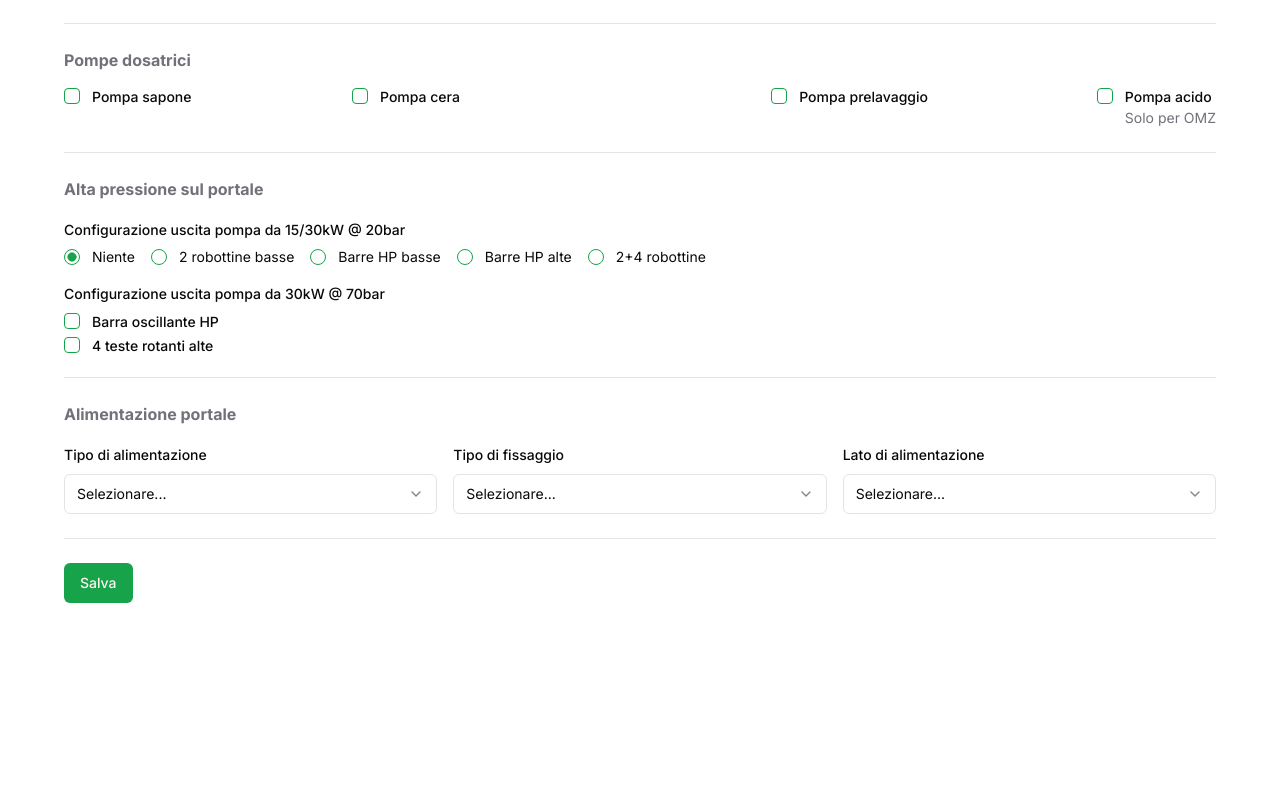
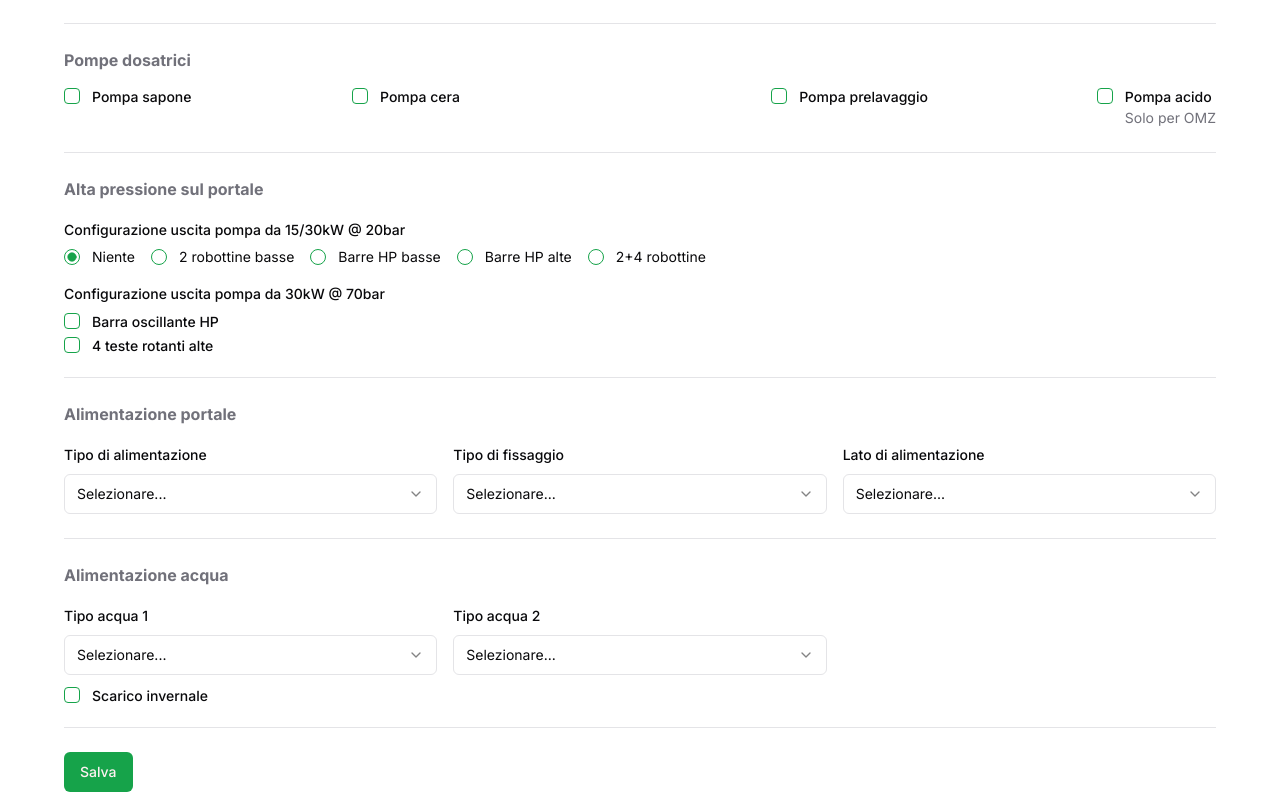
Before and after one commit to slinden2/product-configurator, a Next.js app: page /configurations/new in a window 1280 px wide. Shown: the part 487-1279 px from the top of the page. Before the commit the page ends 1090 px from the top, so only its background shows below. Built offline with nearby package versions, Linux system fonts and the light colour scheme.

Commit message:
Adds water types

```diff
--- a/components/ConfigForm.tsx
+++ b/components/ConfigForm.tsx
@@ -256,6 +256,35 @@ const ConfigForm = () => {
               </div>
             </div>
           </FormSection>
+          <FormSection title="Alimentazione acqua">
+            <div className="space-y-3">
+              <div className="md:flex md:gap-4 md:space-y-0 space-y-2">
+                <div className="md:flex-1 ">
+                  <SelectField
+                    name="water_type_1"
+                    label="Tipo acqua 1"
+                    placeholder="Selezionare..."
+                    items={selectFieldOptions.waterTypes1}
+                  />
+                </div>
+                <div className="md:flex-1 ">
+                  <SelectField
+                    name="water_type_2"
+                    label="Tipo acqua 2"
+                    placeholder="Selezionare..."
+                    items={selectFieldOptions.waterTypes2}
+                  />
+                </div>
+                <div className="hidden md:block md:flex-1" />
+              </div>
+              <div className="">
+                <CheckboxField
+                  name="has_antifreeze"
+                  label="Scarico invernale"
+                />
+              </div>
+            </div>
+          </FormSection>
           <Button type="submit">Salva</Button>
         </form>
       </Form>
--- a/validation/configSchema.ts
+++ b/validation/configSchema.ts
@@ -91,12 +91,24 @@ const supplySides: SelectOption[] = generateSelectOptionsFromZodEnum(
   ["Da definire", "Sinistra", "Destra"]
 );
 
-const WaterTypeEnum = z.enum(["NETWORK", "RECYCLED", "DEMINERALIZED"], {
+const commonWaterTypeValues = ["NETWORK", "RECYCLED", "DEMINERALIZED"] as const;
+const WaterType1Enum = z.enum(commonWaterTypeValues, {
   message: genericRequiredMessage,
 });
-const waterTypes: SelectOption[] = generateSelectOptionsFromZodEnum(
-  WaterTypeEnum,
-  ["Rete", "Riciclata", "Demineralizzata"]
+const commonWaterTypeLabels = [
+  "Acqua di rete",
+  "Acqua riciclata",
+  "Acqua demineralizzata",
+];
+const waterTypes1: SelectOption[] = generateSelectOptionsFromZodEnum(
+  WaterType1Enum,
+  commonWaterTypeLabels
+);
+
+const WaterType2Enum = z.enum(["NO_SELECTION", ...commonWaterTypeValues]);
+const waterTypes2: SelectOption[] = generateSelectOptionsFromZodEnum(
+  WaterType2Enum,
+  ["No selezione", ...commonWaterTypeLabels]
 );
 
 const RailTypeEnum = z.enum(["DOWELED", "WELDED"], {
@@ -144,7 +156,8 @@ export const zodEnums = {
   CableChainWidthEnum,
   SupplyFixingTypeEnum,
   SupplySideEnum,
-  WaterTypeEnum,
+  WaterType1Enum,
+  WaterType2Enum,
   RailTypeEnum,
 };
 
@@ -159,7 +172,8 @@ export const selectFieldOptions: SelectOptionGroup = {
   supplyTypes,
   supplyFixingTypes,
   cableChainWidths,
-  waterTypes,
+  waterTypes1,
+  waterTypes2,
   railTypes,
 };
 
@@ -205,6 +219,11 @@ export const baseSchema = z.object({
   ),
   has_high_spinners: z.boolean().default(false),
   supply_side: SupplySideEnum,
+  water_type_1: WaterType1Enum,
+  water_type_2: WaterType2Enum.optional().transform((val) =>
+    val === "NO_SELECTION" ? undefined : val
+  ),
+  has_antifreeze: z.boolean().default(false),
 });
 
 const chemPumpNumBase = z
@@ -275,7 +294,7 @@ const supplyTypeDiscriminatedUnion = z.discriminatedUnion("supply_type", [
   z.object({
     supply_type: z.literal("BOOM"),
     supply_fixing_type: SupplyFixingTypeNoNoneEnum,
-    has_post_frame: z.boolean().or(z.undefined()),
+    has_post_frame: z.boolean().optional(),
     cable_chain_width: z.undefined(),
   }),
   z.object({
```
